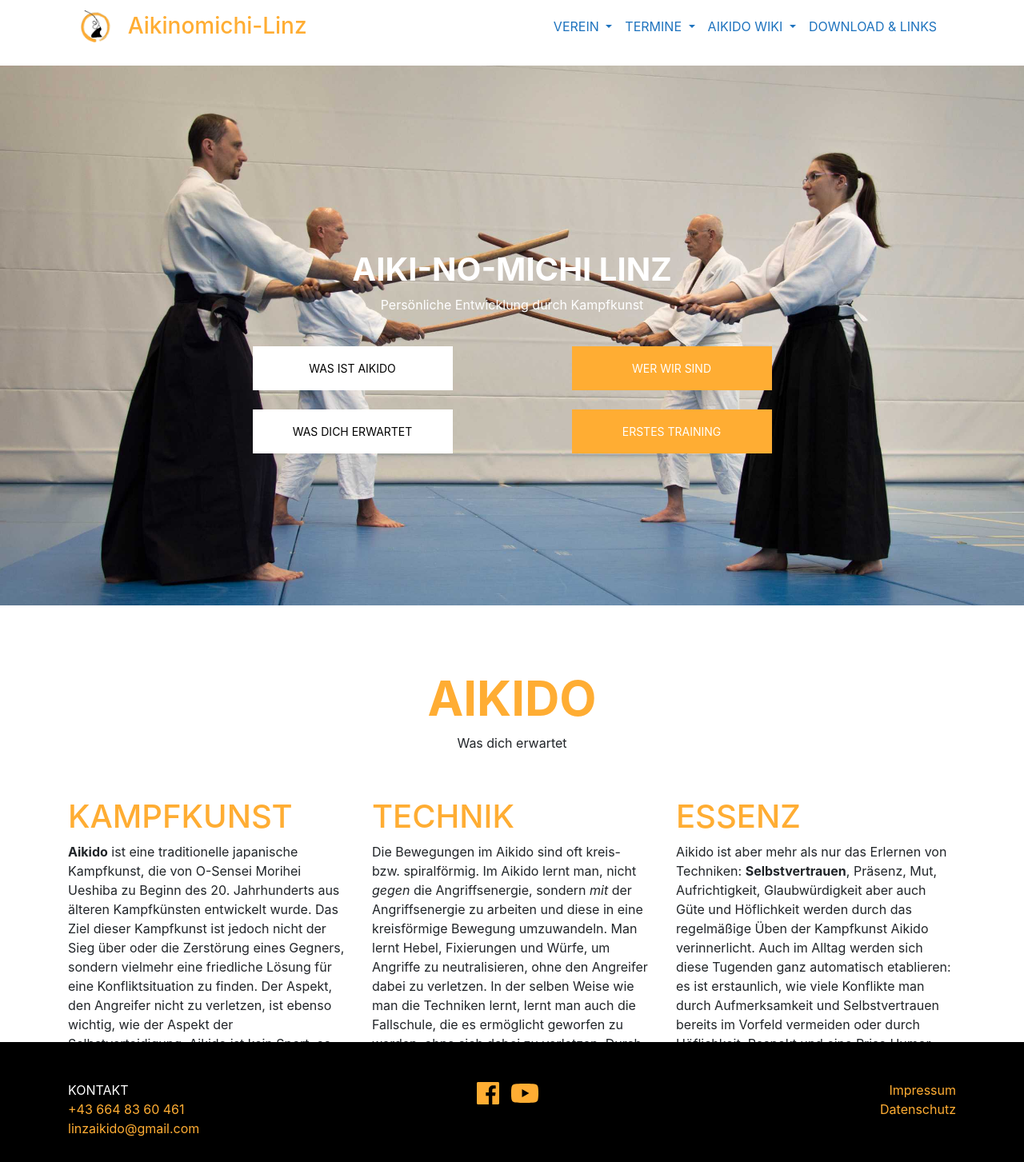
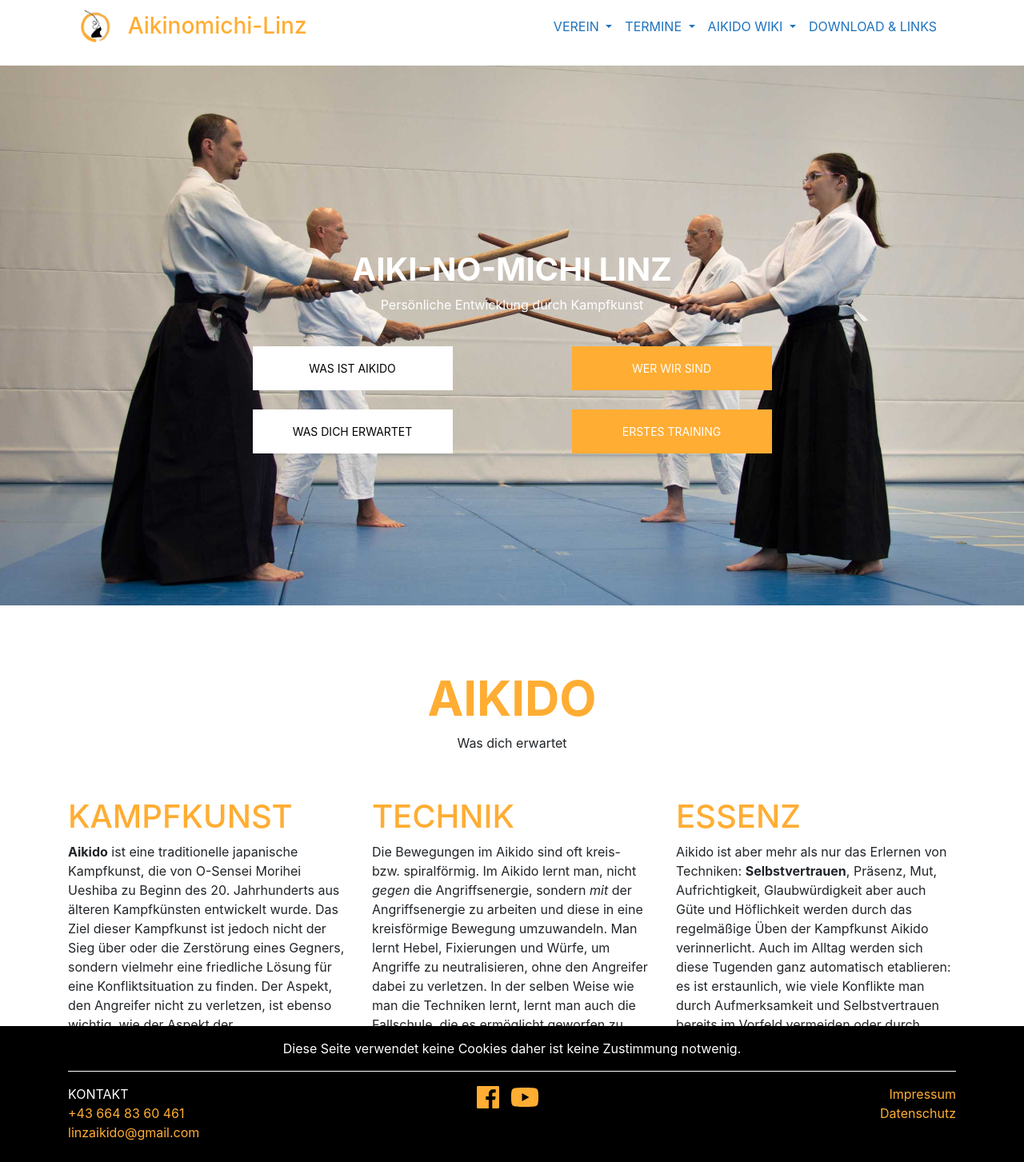
Before and after one commit to TWachs/aikinomichi-linz, a Jekyll site: the page built from index.md, in a window 1280 px wide. Shown: the whole page at 80% size. Built offline with Jekyll 4.4.1, drawn with Linux system fonts in a browser that asks for light colours; nearby versions of some CDN libraries.

Commit message:
footer corrections

```diff
--- a/_includes/footer.html
+++ b/_includes/footer.html
@@ -1,5 +1,11 @@
-<footer class="py-5" id="footer">
+<footer class="py-3" id="footer">
     <div class="container">
+        <div class="row">
+            <div class="col text-center">
+                Diese Seite verwendet keine Cookies daher ist keine Zustimmung notwenig.
+            </div>
+        </div>
+        <hr style="border-top: 1px solid white"/>
         <div class="row">
         <div class="col text-left">
             KONTAKT<br />
--- a/css/main.scss
+++ b/css/main.scss
@@ -35,12 +35,12 @@ footer {
     background-color: black;
     color: white;
     position: relative;
-    height: 150px;
-    margin-top:  -150px;
+    height: 170px;
+    margin-top:  -170px;
     clear: both;
 
     @media (max-width: 576px) {
-        height: 200px;
+        height: 220px;
     }
 }
 
```
